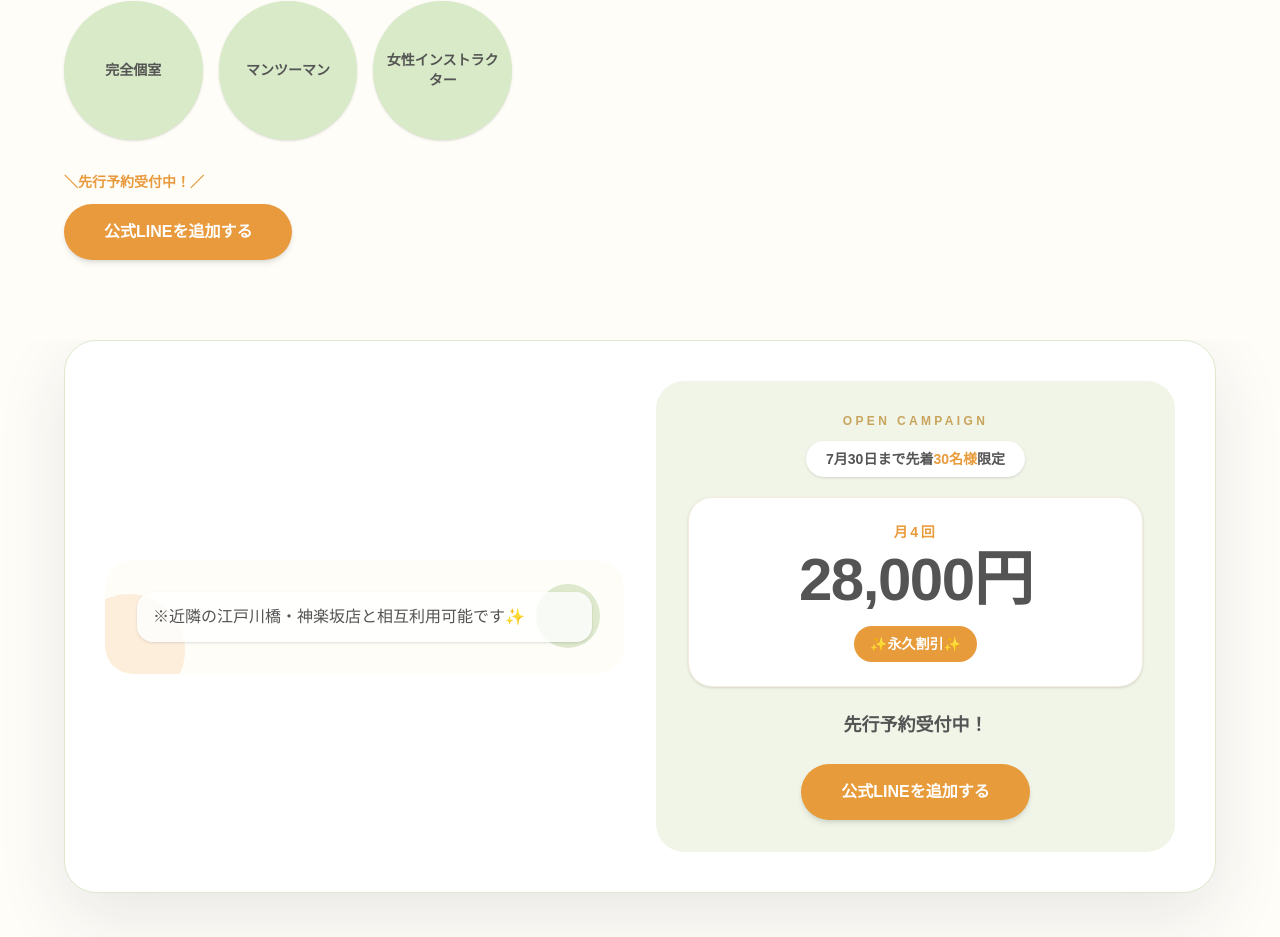
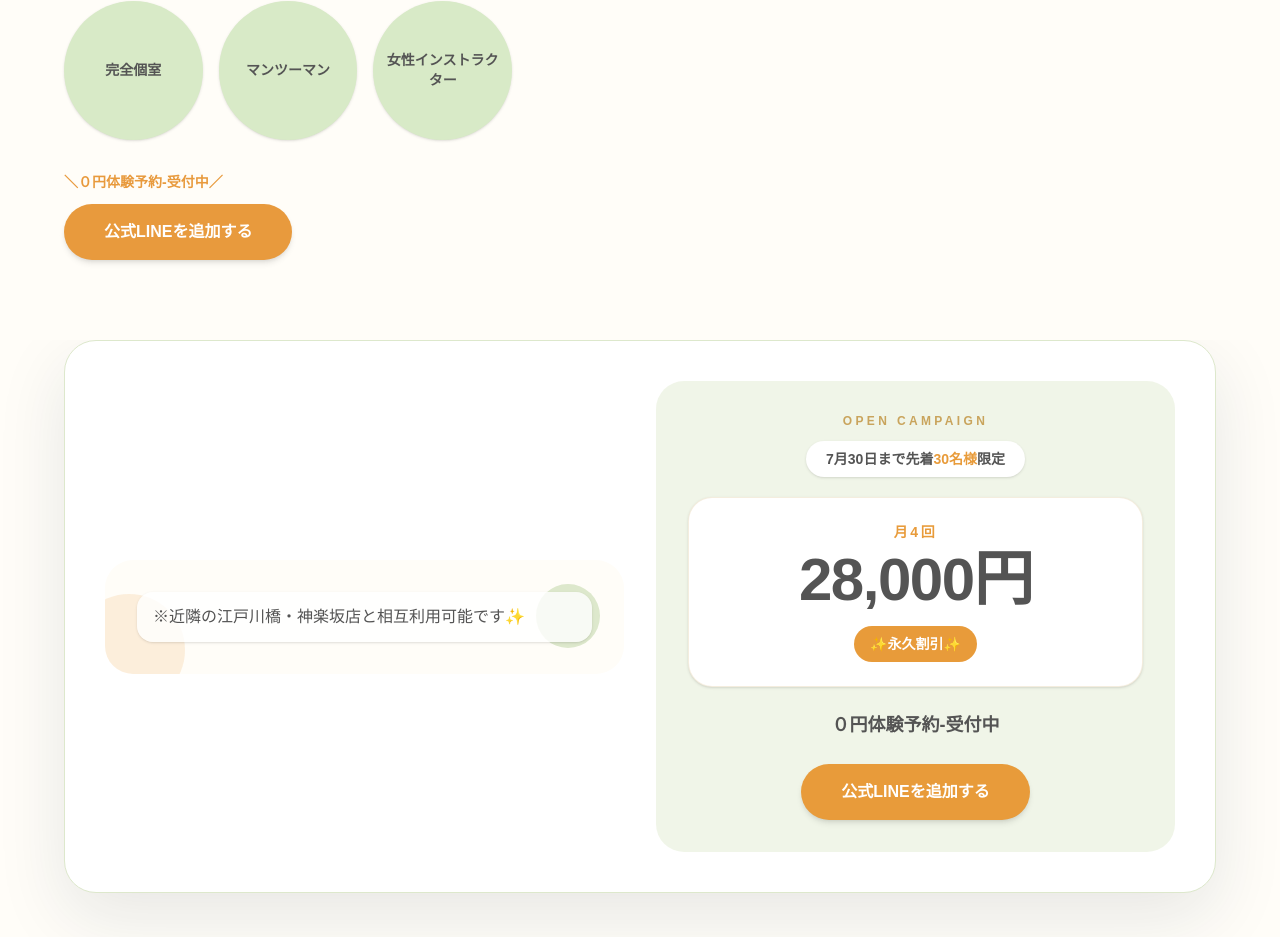
Before and after one commit to kikushunn/once-lp, a Next.js app: page / in a window 1280 px wide. Shown: the part 520-1457 px from the top of the page. Built offline with nearby package versions, Linux system fonts and the light colour scheme.

Commit message:
update trial reservation copy

```diff
--- a/app/page.tsx
+++ b/app/page.tsx
@@ -264,7 +264,7 @@ const aboutPointIcons = [Lock, User, Leaf];
       {hero.isVisible && (
   <div>
     <p className="mb-3 text-sm font-bold text-[#E89A3D]">
-      ＼先行予約受付中！／
+      ＼０円体験予約-受付中／
     </p>
     <a
       href={heroCampaign.ctaUrl || hero.buttonUrl}
@@ -332,7 +332,7 @@ const aboutPointIcons = [Lock, User, Leaf];
               </div>
 
               <p className="mb-6 text-base font-bold leading-relaxed md:text-lg">
-                先行予約受付中！
+                ０円体験予約-受付中
               </p>
 
               {cta.isVisible && (
```
